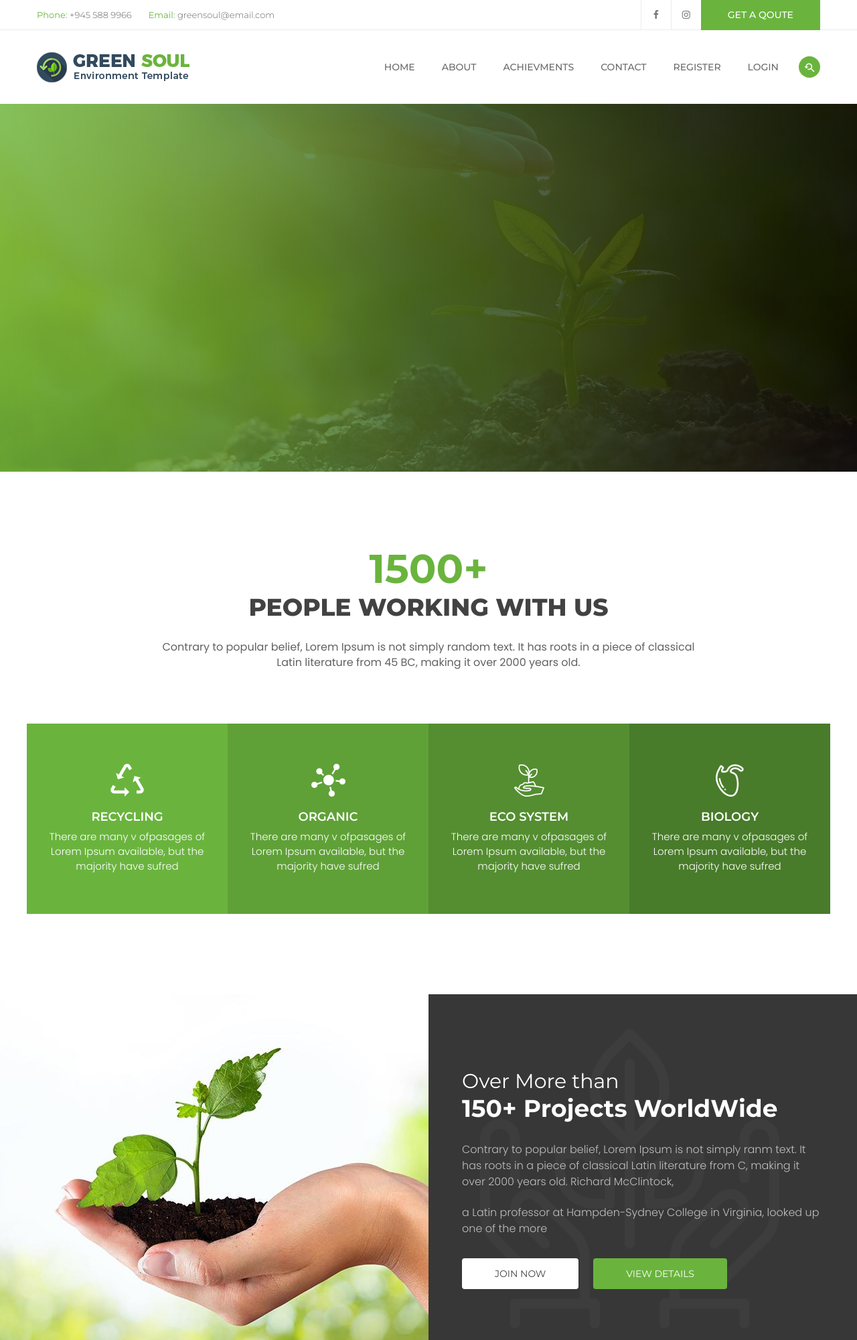
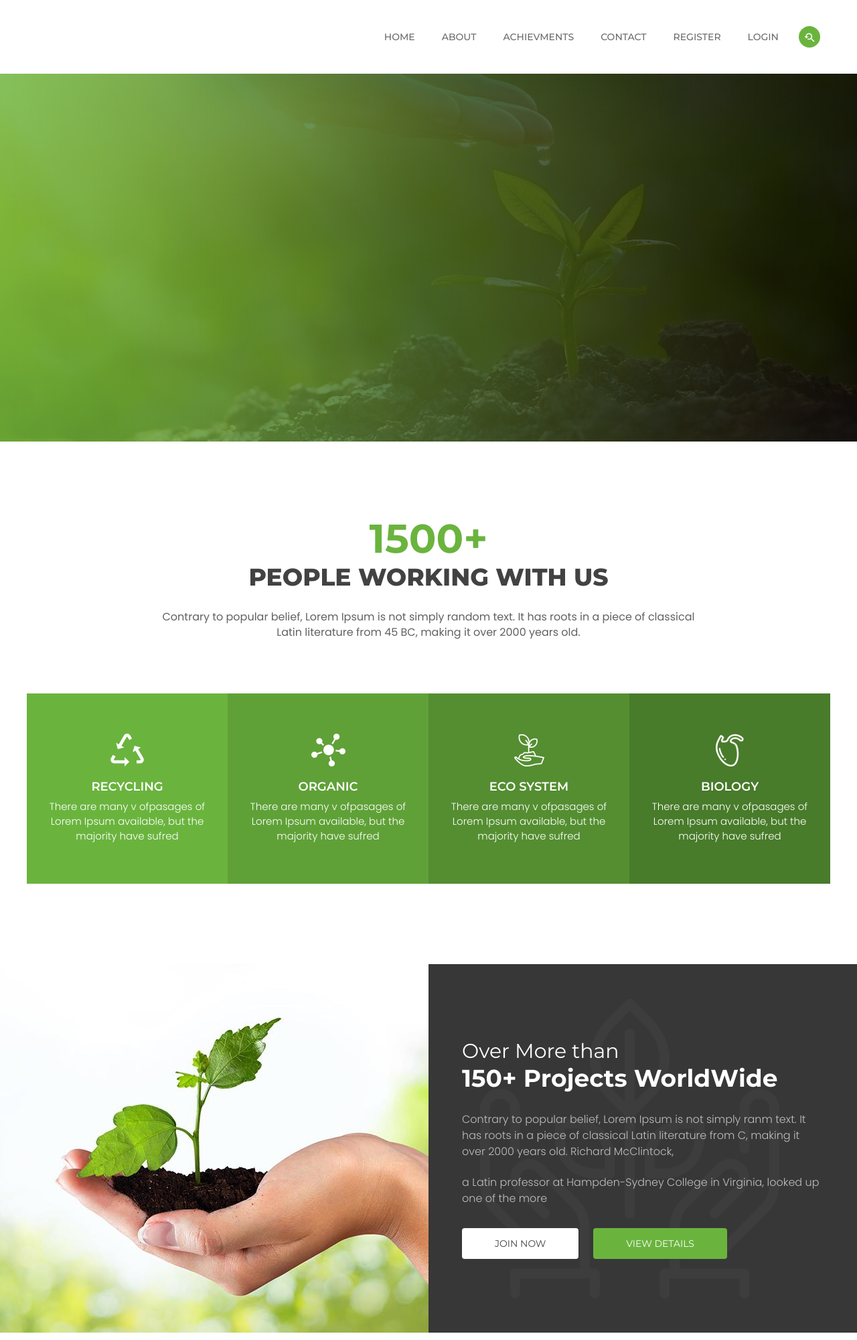
Before and after one commit to messandrodo/hackthewaste, a PHP site: page / in a window 1280 px wide. Shown: the top 2000 px of the page at 67% size. Run offline with PHP 8.4, Linux system fonts and the light colour scheme.

Commit message:
Update index.php

```diff
--- a/index.php
+++ b/index.php
@@ -43,41 +43,14 @@ if(isset($_SESSION['userLoggedSuccess'])){
 <!-- Header Area Start -->
 <div id="header-area" class="header-area section">
 
-<!-- Header Top Start -->
-<div class="header-top">
-    <div class="container">
-        <div class="row justify-content-between">
-            <!-- Header Top Left -->
-            <div class="header-top-left col-md-auto col-12">
-                <p><span>Phone:</span> +945 588 9966</p>
-                <p><span>Email:</span> greensoul@email.com</p>
-            </div>
-            <!-- Header Top Right -->
-            <div class="header-top-right col-md-auto col-12 d-none d-md-flex">
-                <!-- Header Social -->
-                <div class="header-social d-md-none d-lg-flex">
-                    <a href="#"><i class="fa fa-facebook"></i></a>
-                    <a href="#"><i class="fa fa-instagram"></i></a>
-                    <?php
-                        if(isset($_SESSION['userActive']) && $_SESSION['userActive'] == true){
-                            echo '<a href="#"><i class="fa fa-user"></i></a>';
-                        }
-                    ?>
-                </div>
-                <!-- Header Quote Button -->
-                <a href="contact.php" class="get-quote">get a qoute</a>
-            </div>
-        </div>
-    </div>
-</div>
-<!-- Header Top End -->
+
 
 <!-- Header Bottom Start -->
 <div class="header-bottom">
     <div class="container">
         <div class="row">
 			<!-- Logo -->
-			<div class="header-logo col align-self-center"><a class="logo" href="index.php"><img src="img/logo.png" alt=""></a></div>
+			<div class="header-logo col align-self-center"><a class="logo" href="index.php"><img src="" alt=""></a></div>
 			<!-- Main Menu -->
 			<div id="main-menu" class="main-menu col-auto d-none d-lg-block">
 				<nav>
```
